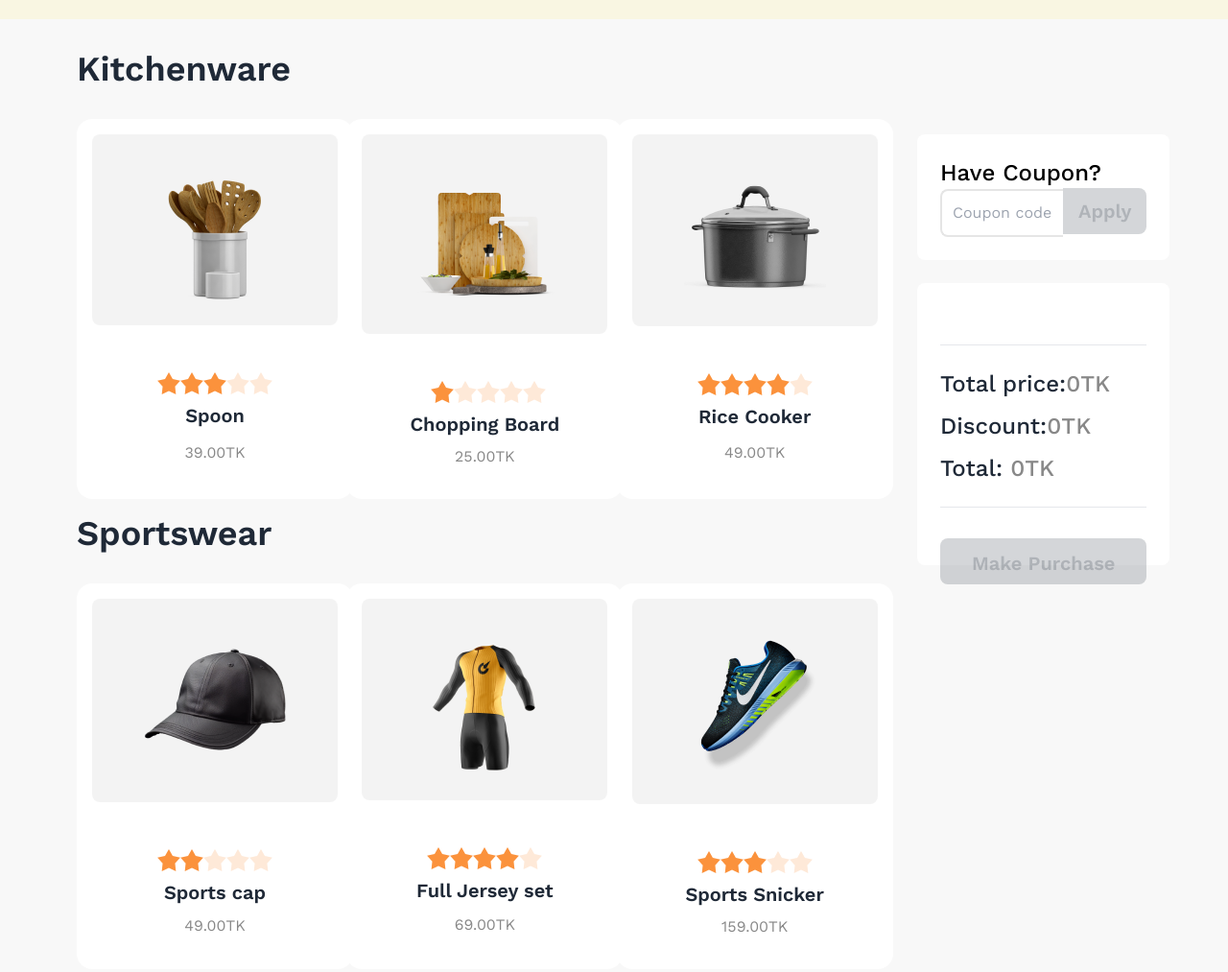
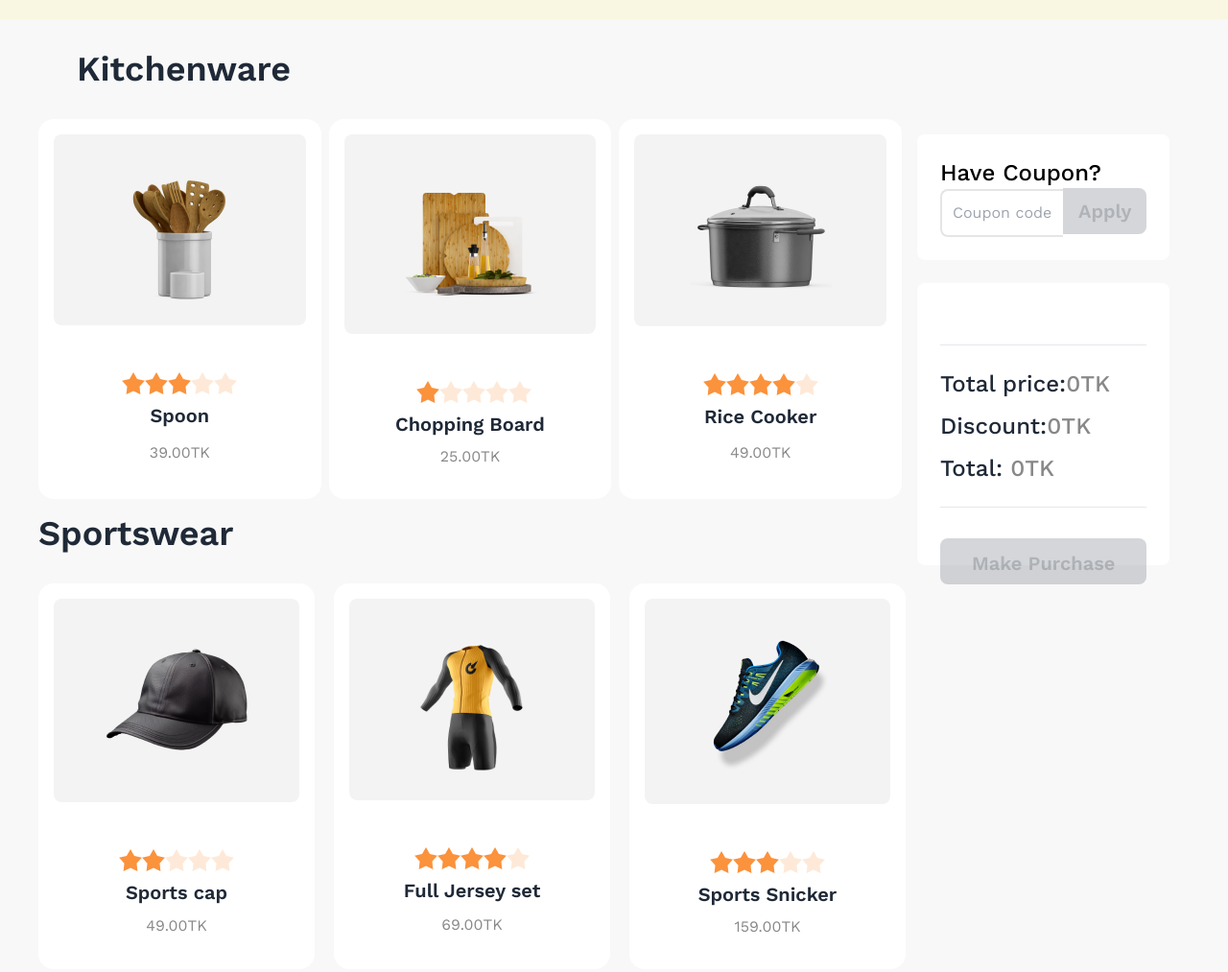
Before and after one commit to maruf318/summer-sale, a plain HTML site: page index.html in a window 1280 px wide. Shown: the part 780-1793 px from the top of the page at 96% size. Drawn offline with nearby package versions, Linux system fonts and the light colour scheme.

Commit message:
updated cards

```diff
--- a/index.html
+++ b/index.html
@@ -55,15 +55,12 @@
         Kitchenware
       </h1>
       <div class="flex flex-col lg:flex-row">
-        <div class="lg:w-3/4 px-10">
+        <div class="lg:w-3/4">
           <div
-            class="grid gap-4 md:gap-20 lg:gap-6 grid-cols-1 md:grid-cols-2 lg:grid-cols-3"
+            class="grid gap-4 md:gap-3 lg:gap-2 grid-cols-1 md:grid-cols-2 lg:grid-cols-3"
           >
             <!-- First Card -->
-            <div
-              onclick="cardClicked('spoon-id')"
-              class="card w-72 bg-base-100"
-            >
+            <div onclick="cardClicked('spoon-id')" class="card bg-base-100">
               <figure class="px-10 pt-10 rounded-lg pb-6 m-4 bg-[#1111110C]">
                 <img src="./images/prod1.png" alt="Shoes" class="rounded-xl" />
               </figure>
@@ -103,10 +100,7 @@
               </div>
             </div>
             <!-- Second Card -->
-            <div
-              onclick="cardClicked('board-id')"
-              class="card w-72 bg-base-100"
-            >
+            <div onclick="cardClicked('board-id')" class="card bg-base-100">
               <figure class="px-10 pt-10 rounded-lg pb-6 m-4 bg-[#1111110C]">
                 <img src="./images/prod2.png" alt="Shoes" class="rounded-xl" />
               </figure>
@@ -148,10 +142,7 @@
               </div>
             </div>
             <!-- Third Card -->
-            <div
-              onclick="cardClicked('cooker-id')"
-              class="card w-72 bg-base-100"
-            >
+            <div onclick="cardClicked('cooker-id')" class="card bg-base-100">
               <figure class="px-10 pt-10 rounded-lg pb-6 m-4 bg-[#1111110C]">
                 <img src="./images/prod3.png" alt="Shoes" class="rounded-xl" />
               </figure>
```
